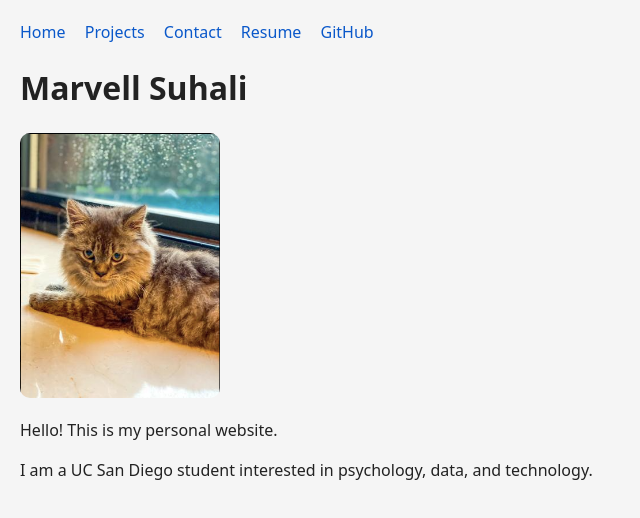
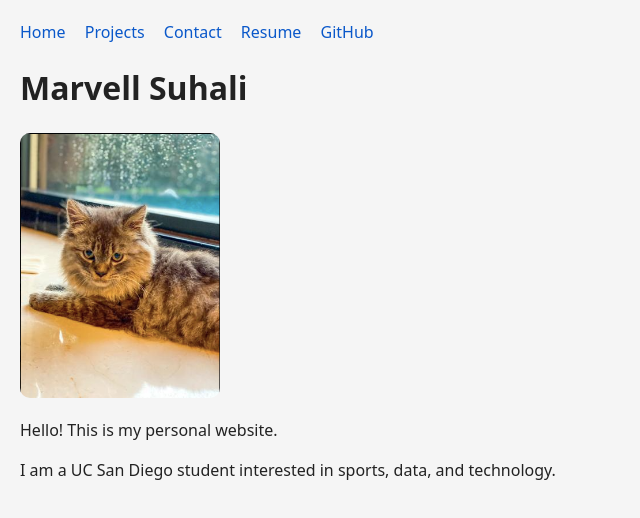
Before and after one commit to Marvell-Suhali/portfolio, a plain HTML site: page index.html in a window 1280 px wide. Shown: the full height of the page, 0-640 px from the left. Drawn offline with Linux system fonts and the light colour scheme.

Commit message:
fix interest in index

```diff
--- a/index.html
+++ b/index.html
@@ -17,6 +17,6 @@
   <h1>Marvell Suhali</h1>
   <img src="images/cat.jpg" alt="A photo for my personal website" width="200">
   <p>Hello! This is my personal website.</p>
-  <p>I am a UC San Diego student interested in psychology, data, and technology.</p>
+  <p>I am a UC San Diego student interested in sports, data, and technology.</p>
 </body>
 </html>
```
